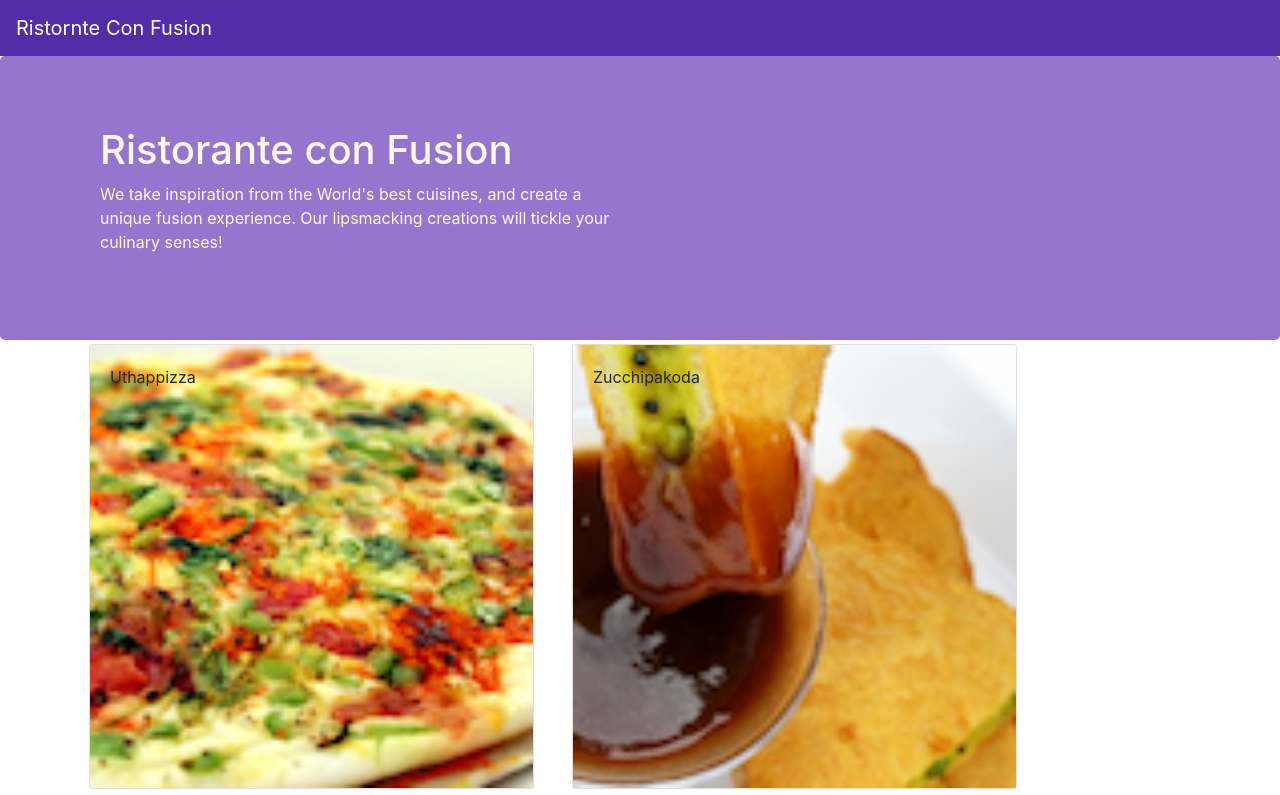
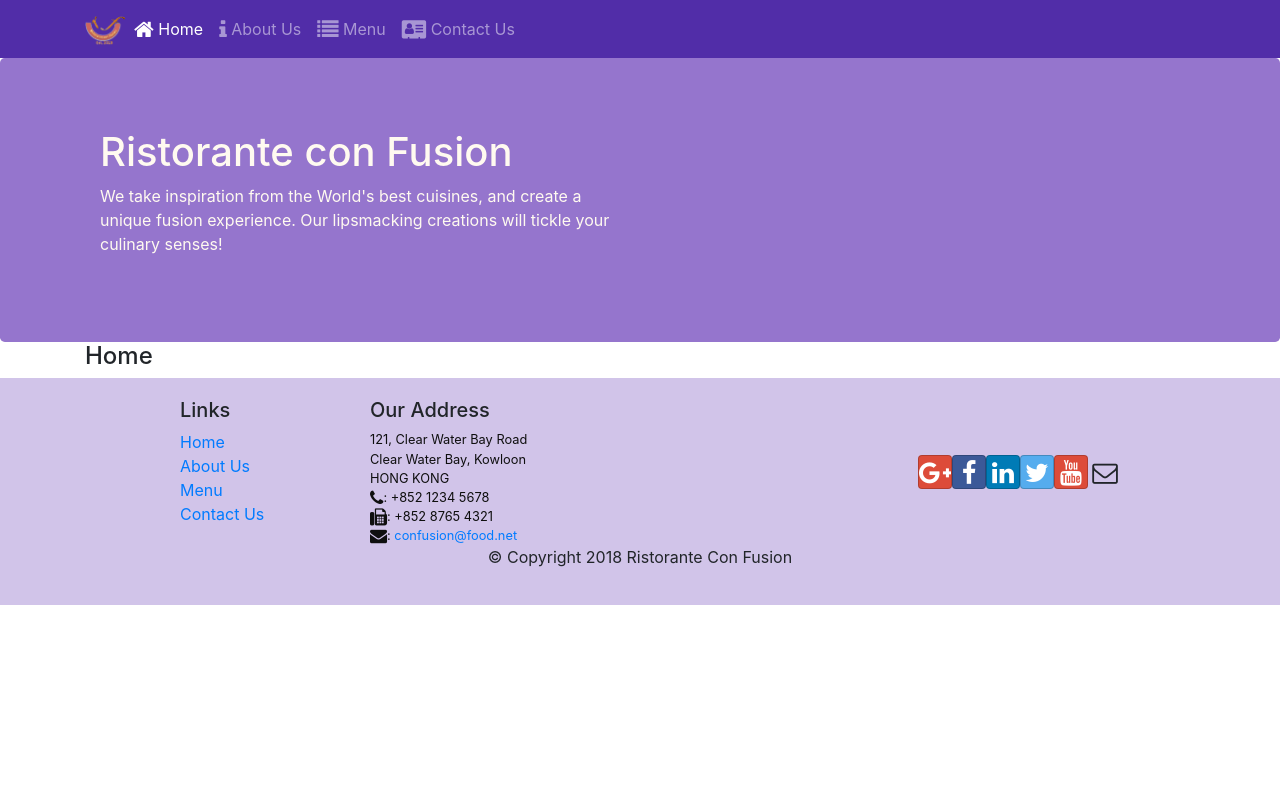
Before and after one commit to bansalsurya/Front-End-Web-Development-with-React, a React (Create React App) app: page /home in a window 1280 px wide. Shown: the top 795 px of the page. Built offline with nearby package versions, Linux system fonts and the light colour scheme.

Commit message:
added router

```diff
--- a/src/App.js
+++ b/src/App.js
@@ -1,12 +1,15 @@
 import React, { Component } from 'react';
 import './App.css';
 import Main from './components/MainComponent';
+import { BrowserRouter } from 'react-router-dom';
 class App extends Component {
   render() {
     return (
-      <div className='App'>
-        <Main />
-      </div>
+      <BrowserRouter>
+        <div className='App'>
+          <Main />
+        </div>
+      </BrowserRouter>
     );
   }
 }
--- a/src/components/FooterComponent.js
+++ b/src/components/FooterComponent.js
@@ -1,4 +1,5 @@
 import React from 'react';
+import { Link } from 'react-router-dom';
 
 function FooterComponent(props) {
   return (
@@ -9,16 +10,16 @@
             <h5>Links</h5>
             <ul className='list-unstyled'>
               <li>
-                <a href='#'>Home</a>
+                <Link to='/home'>Home</Link>
               </li>
               <li>
-                <a href='#'>About</a>
+                <Link to='/aboutus'>About Us</Link>
               </li>
               <li>
-                <a href='#'>Menu</a>
+                <Link to='/menu'>Menu</Link>
               </li>
               <li>
-                <a href='contactus.html'>Contact</a>
+                <Link to='/contactus'>Contact Us</Link>
               </li>
             </ul>
           </div>
--- a/src/components/HeaderComponent.js
+++ b/src/components/HeaderComponent.js
@@ -1,13 +1,69 @@
 import React, { Component, Fragment } from 'react';
-import { Navbar, NavbarBrand, Jumbotron } from 'reactstrap';
+import {
+  Navbar,
+  NavbarBrand,
+  Nav,
+  NavbarToggler,
+  Collapse,
+  NavItem,
+  Jumbotron,
+} from 'reactstrap';
+import { NavLink } from 'react-router-dom';
 
 export class HeaderComponent extends Component {
+  constructor(props) {
+    super(props);
+
+    this.toggleNav = this.toggleNav.bind(this); //to make toggleNav work
+    this.state = {
+      isNavOpen: false,
+    };
+  }
+
+  toggleNav() {
+    this.setState({
+      isNavOpen: !this.state.isNavOpen,
+    });
+  }
   render() {
     return (
       <Fragment>
-        <Navbar dark>
-          <div>
-            <NavbarBrand href='/'>Ristornte Con Fusion</NavbarBrand>
+        <Navbar dark expand='md'>
+          <div className='container'>
+            <NavbarToggler onClick={this.toggleNav} />
+            <NavbarBrand className='mr-auto' href='/'>
+              <img
+                src='assets/images/logo.png'
+                height='30'
+                width='41'
+                alt='Ristorante Con Fusion'
+              />
+            </NavbarBrand>
+            <Collapse isOpen={this.state.isNavOpen} navbar>
+              <Nav navbar>
+                <NavItem>
+                  <NavLink className='nav-link' to='/home'>
+                    <span className='fa fa-home fa-lg'></span> Home
+                  </NavLink>
+                </NavItem>
+                <NavItem>
+                  <NavLink className='nav-link' to='/aboutus'>
+                    <span className='fa fa-info fa-lg'></span> About Us
+                  </NavLink>
+                </NavItem>
+                <NavItem>
+                  <NavLink className='nav-link' to='/menu'>
+                    <span className='fa fa-list fa-lg'></span> Menu
+                  </NavLink>
+                </NavItem>
+                <NavItem>
+                  <NavLink className='nav-link' to='/contactus'>
+                    <span className='fa fa-address-card fa-lg'></span> Contact
+                    Us
+                  </NavLink>
+                </NavItem>
+              </Nav>
+            </Collapse>
           </div>
         </Navbar>
         <Jumbotron>
--- /dev/null
+++ b/src/components/HomeComponent.js
@@ -0,0 +1,11 @@
+import React from 'react';
+import HeaderComponent from './HeaderComponent';
+
+function HomeComponent() {
+  return (
+    <div className='container'>
+      <h4>Home</h4>
+    </div>
+  );
+}
+export default HomeComponent;
--- a/src/components/MainComponent.js
+++ b/src/components/MainComponent.js
@@ -1,9 +1,11 @@
 import React, { Component } from 'react';
 import Menu from './MenuComponent';
+import Home from './HomeComponent';
 import DishDetail from './DishdetailComponent';
 import Header from './HeaderComponent';
 import Footer from './FooterComponent';
 import { DISHES } from '../shared/dishes';
+import { Switch, Route, Redirect } from 'react-router-dom';
 import 'bootstrap/dist/css/bootstrap.min.css';
 
 class MainComponent extends Component {
@@ -11,31 +13,50 @@
     super(props);
     this.state = {
       dishes: DISHES,
-      selectedDish: null,
+      // selectedDish: null,
     };
   }
 
-  onDishSelect(dishId) {
-    this.setState({ selectedDish: dishId });
-  }
+  // onDishSelect(dishId) {
+  //   this.setState({ selectedDish: dishId });
+  // }
 
   render() {
+    const HomePage = () => {
+      return <Home />;
+    };
     return (
       <div>
         <Header />
-        <Menu
+        {/* <Menu
           dishes={this.state.dishes}
           onClick={(dishId) => {
             this.onDishSelect(dishId);
           }}
-        />
-        <DishDetail
+        /> */}
+        {/* <DishDetail
           dishprop={
             this.state.dishes.filter(
               (dish) => dish.id === this.state.selectedDish
             )[0]
           }
-        />
+        /> */}
+        <Switch>
+          <Route path='/home' component={HomePage} />
+          <Route
+            exact
+            path='/menu'
+            component={() => (
+              <Menu
+                dishes={this.state.dishes}
+                onClick={(dishId) => {
+                  this.onDishSelect(dishId);
+                }}
+              />
+            )}
+          />
+          <Redirect to='/home' />
+        </Switch>
         <Footer />
       </div>
     );
```
